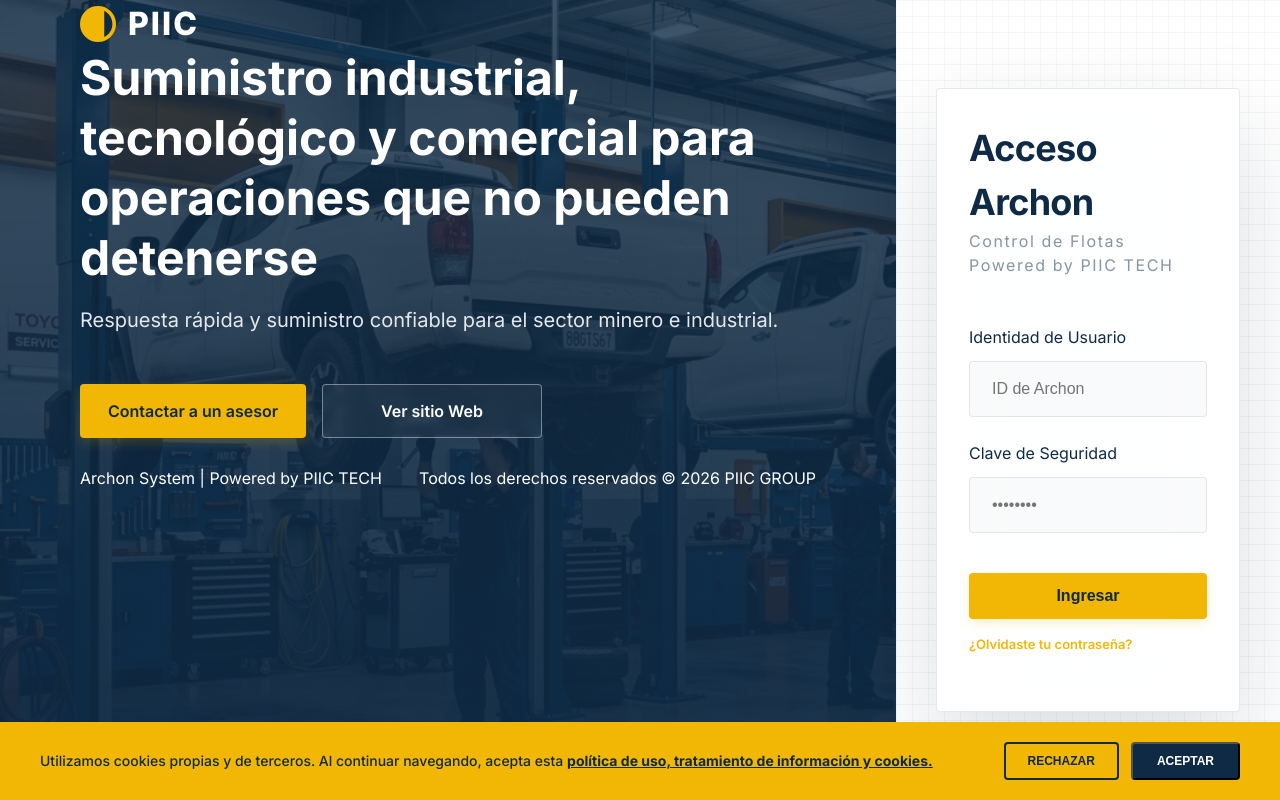
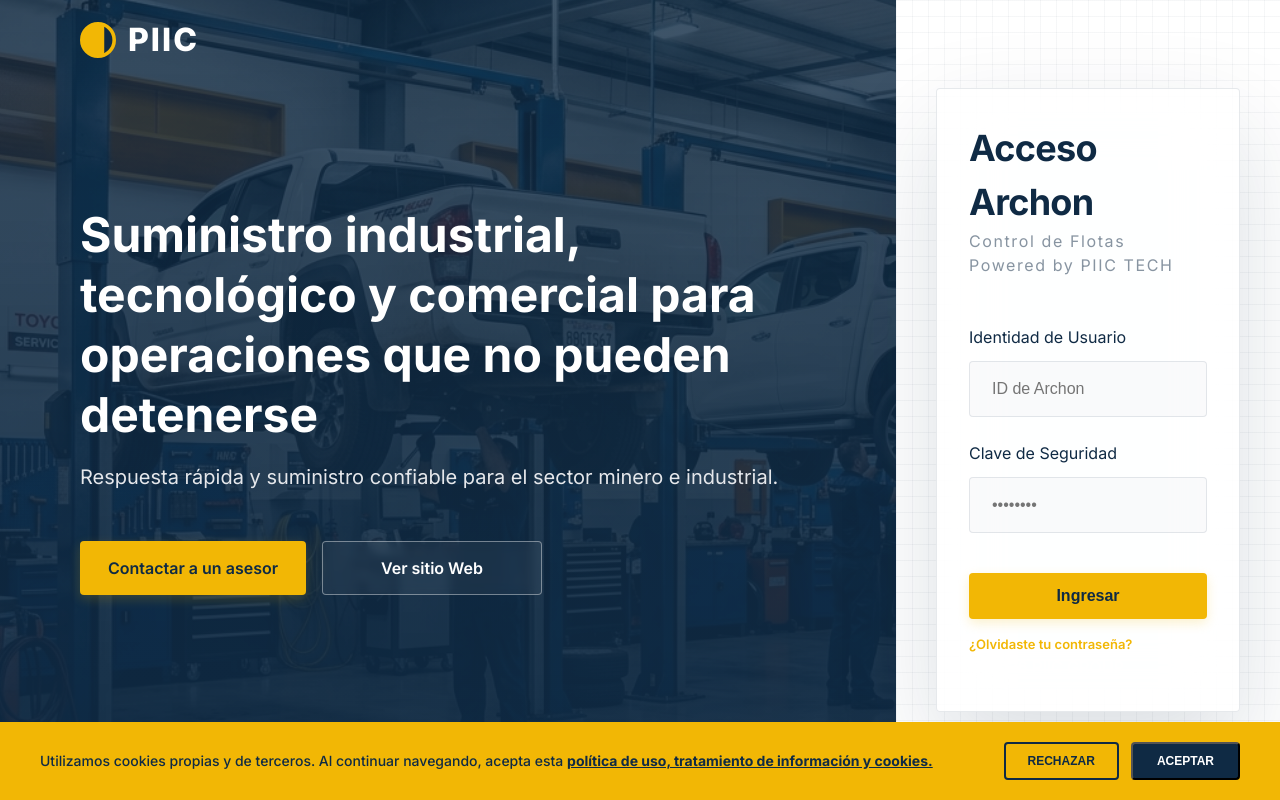
Before and after one commit to felipemiramontesr/mantenimiento_piic, a React (Vite) app in the folder apps/web/: page /login in a window 1280 px wide. Built offline with nearby package versions, Linux system fonts and the light colour scheme; no server answers; the HTML template or start-up script is replaced by a standard one.

Commit message:
V.1.8.18_Archon_Identity_Responsive_V18_Mathematical_Restoration_10_80_10

```diff
--- a/apps/web/src/index.css
+++ b/apps/web/src/index.css
@@ -122,7 +122,24 @@
     padding: 24px;
   }
 
-  /* Spacing for hero components in split screen */
+  /* Spacing for hero components in split screen (10/80/10 Rule) */
+  .hero-header, .hero-body, .hero-footer {
+    padding: 0 clamp(40px, 8vw, 120px);
+  }
+
+  .hero-header {
+    height: 10%;
+    display: flex;
+    align-items: center;
+  }
+
+  .hero-body {
+    height: 80%;
+    display: flex;
+    flex-direction: column;
+    justify-content: center;
+  }
+
   .hero-footer {
     height: 10%;
     display: flex;
@@ -130,7 +147,6 @@
     align-items: center;
     justify-content: space-between !important; /* REINFORCED SPLIT */
     width: 100% !important;
-    padding: 0 clamp(40px, 8vw, 120px);
   }
 }
 
```
